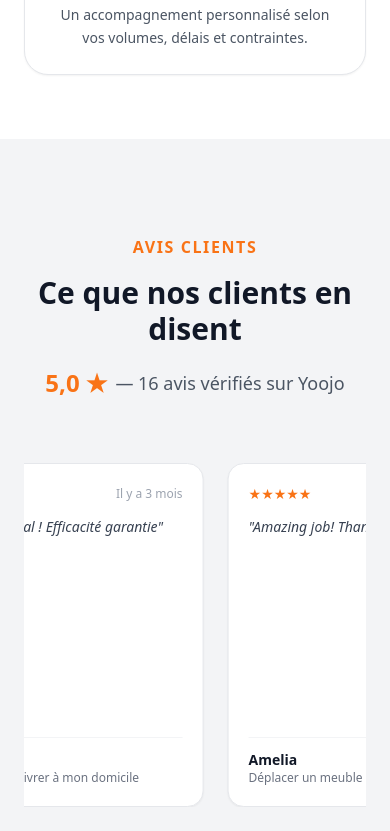
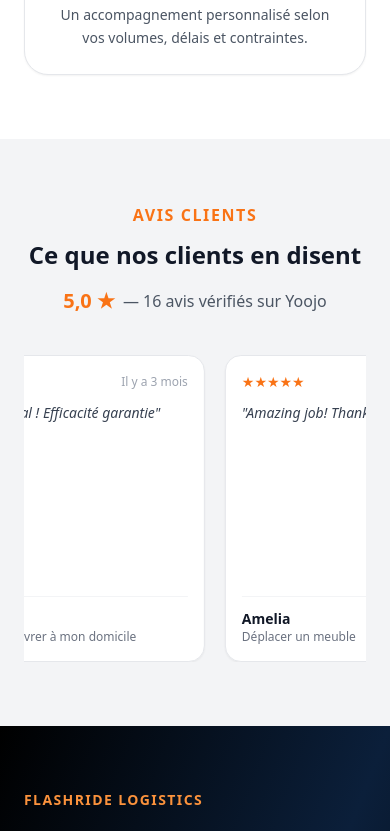
Before and after one commit to jasonvandommele-commits/flashride-logistics, a Next.js app: page / in a window 390 px wide. Shown: the part 7260-8091 px from the top of the page. Built offline with nearby package versions, Linux system fonts and the light colour scheme.

Commit message:
Update Reviews.jsx

```diff
--- a/app/components/Reviews.jsx
+++ b/app/components/Reviews.jsx
@@ -110,21 +110,26 @@ export default function Reviews() {
   const [isPaused, setIsPaused] = useState(false);
 
   return (
-    <section className="py-24 px-6 bg-gray-100 overflow-hidden">
+    <section className="py-16 md:py-20 px-6 bg-gray-100 overflow-hidden">
       <div className="max-w-7xl mx-auto">
 
-        <div className="text-center mb-16">
+        <div className="text-center mb-10 md:mb-12">
           <p className="text-orange-500 font-bold uppercase tracking-widest">
             Avis clients
           </p>
 
-          <h2 className="text-3xl md:text-5xl font-black mt-4">
+          <h2 className="text-2xl md:text-4xl font-black mt-3">
             Ce que nos clients en disent
           </h2>
 
-          <div className="mt-5 flex items-center justify-center gap-2 text-lg">
-            <span className="text-orange-500 font-black text-2xl">5,0 ★</span>
-            <span className="text-gray-600">— 16 avis vérifiés sur Yoojo</span>
+          <div className="mt-4 flex items-center justify-center gap-2 text-base md:text-lg">
+            <span className="text-orange-500 font-black text-xl md:text-2xl">
+              5,0 ★
+            </span>
+
+            <span className="text-gray-600">
+              — 16 avis vérifiés sur Yoojo
+            </span>
           </div>
         </div>
 
@@ -136,7 +141,7 @@ export default function Reviews() {
           onTouchEnd={() => setIsPaused(false)}
         >
           <div
-            className="flex gap-6 w-max"
+            className="flex gap-5 w-max"
             style={{
               animation: "reviews-marquee 80s linear infinite",
               animationPlayState: isPaused ? "paused" : "running",
@@ -145,27 +150,38 @@ export default function Reviews() {
             {loopedReviews.map((review, index) => (
               <div
                 key={index}
-                className="bg-white rounded-2xl p-5 border border-gray-200 shadow-sm hover:shadow-xl transition duration-300 flex flex-col shrink-0 w-[75vw] sm:w-[260px]"
+                className="bg-white rounded-2xl p-4 md:p-5 border border-gray-200 shadow-sm hover:shadow-xl transition duration-300 flex flex-col shrink-0 w-[75vw] sm:w-[250px]"
               >
-                <div className="flex items-center justify-between mb-3">
-                  <div className="text-orange-500 text-sm">★★★★★</div>
-                  <span className="text-xs text-gray-400">{review.date}</span>
+                <div className="flex items-center justify-between mb-2.5">
+                  <div className="text-orange-500 text-sm">
+                    ★★★★★
+                  </div>
+
+                  <span className="text-xs text-gray-400">
+                    {review.date}
+                  </span>
                 </div>
 
                 <p className="text-gray-700 text-sm leading-relaxed flex-grow italic">
                   "{review.text}"
                 </p>
 
-                <div className="mt-4 pt-3 border-t border-gray-100">
+                <div className="mt-3 pt-3 border-t border-gray-100">
                   <div className="flex items-center gap-2">
-                    <p className="font-bold text-sm">{review.name}</p>
+                    <p className="font-bold text-sm">
+                      {review.name}
+                    </p>
+
                     {review.clientRegulier && (
                       <span className="text-[10px] bg-orange-100 text-orange-600 px-2 py-0.5 rounded-full font-semibold">
                         Client régulier
                       </span>
                     )}
                   </div>
-                  <p className="text-xs text-gray-500">{review.service}</p>
+
+                  <p className="text-xs text-gray-500">
+                    {review.service}
+                  </p>
                 </div>
               </div>
             ))}
@@ -179,6 +195,7 @@ export default function Reviews() {
           0% {
             transform: translateX(0);
           }
+
           100% {
             transform: translateX(-50%);
           }
```
